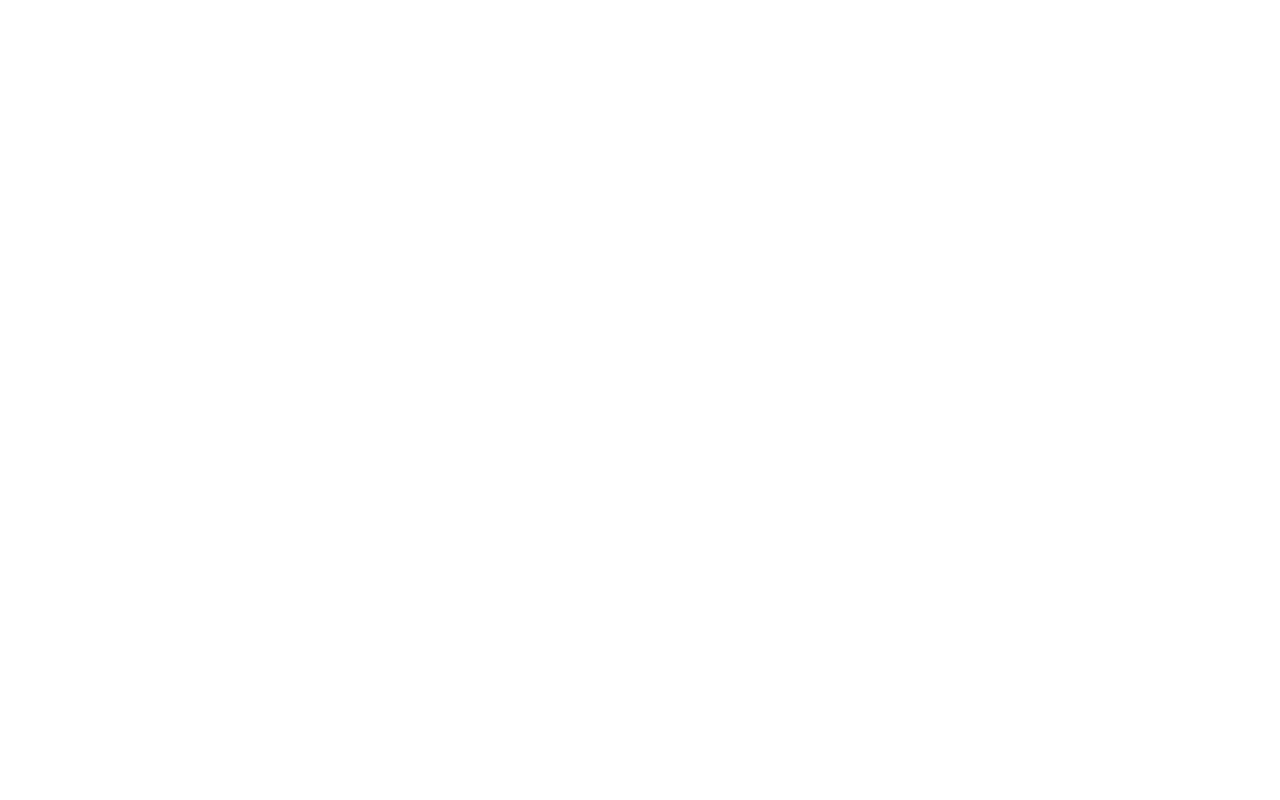
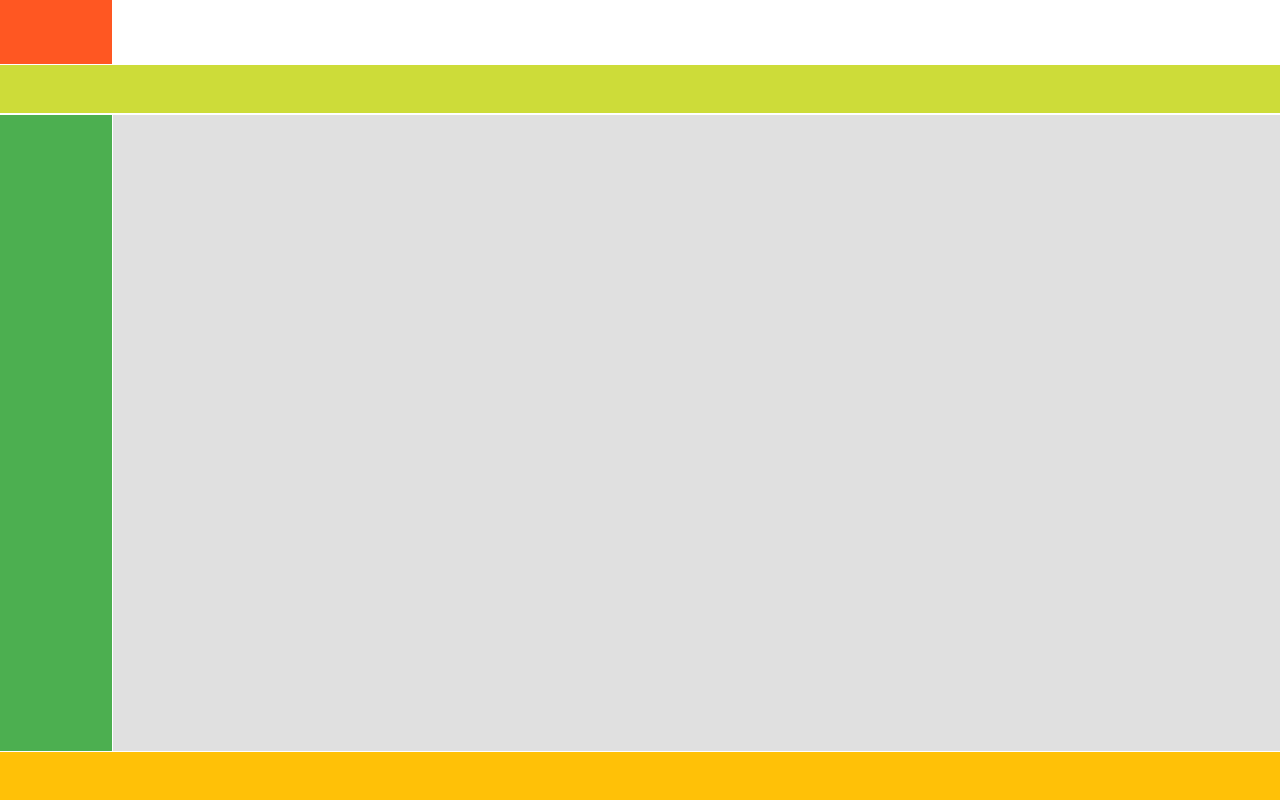
Before and after one commit to Tessa00703/final_exercise_my-blog, a website built with Parcel: page index.html in a window 1280 px wide. Built offline with nearby package versions, Linux system fonts and the light colour scheme.

Commit message:
Defined layout.

```diff
--- a/index.html
+++ b/index.html
@@ -3,14 +3,20 @@
 
 <head>
 	<title>My blog</title>
-	<meta charset="UTF-8" />
+	<meta charset="UTF-8"/>
 	<link rel="stylesheet" href="src/styles.css">
 </head>
 
 <body>
-	<div id="app"></div>
-	<script src="src/index.js">
-	</script>
+<header class="main-header"></header>
+<nav class="main-nav"></nav>
+<aside class="main-sidebar"></aside>
+<main class="main-content">
+
+</main>
+
+<nav class="main-footer"></nav>
+<script src="src/index.js"></script>
 </body>
 
 </html>
--- a/src/styles.css
+++ b/src/styles.css
@@ -1,16 +1,47 @@
-:root {
+
+* {
     box-sizing: border-box;
+}
+
+html {
+    height: 100%;
+}
+
+body {
+    font-family: sans-serif;
+    margin: 0;
+    display: grid;
+    grid-gap: 0.1vw;
+    height: 100vh;
+    grid-template-columns: 7em 1fr;
+    grid-template-rows: 4em 3em 1fr 3em;
+    grid-template-areas: "header ." "section section " "sidebar content" "footer footer";
 
 }
 
-*,
-:before,
-:after {
-    box-sizing: inherit;
+
+.main-header {
+    grid-area: header;
+    background: #ff5722;
 }
 
-body * + * {
-    height: 100vh;
-    margin: 1.5em 0 0;
-    font-family: sans-serif;
+.main-nav {
+    grid-area: section;
+    background: #cddc39;
 }
+
+.main-sidebar {
+    grid-area: sidebar;
+    background: #4caf50;
+
+}
+
+.main-content {
+    grid-area: content;
+    background: #e0e0e0;
+}
+
+.main-footer {
+    grid-area: footer;
+    background: #ffc107;
+}
```
